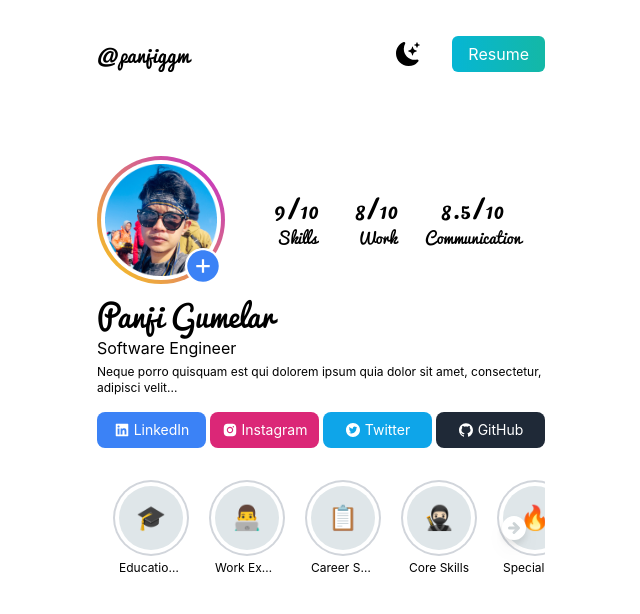
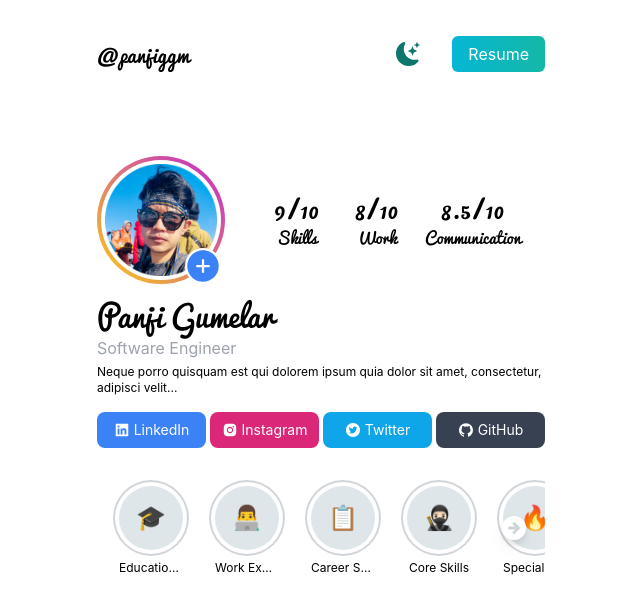
Before and after one commit to panjiggm/panjiggm, a React (Vite) app: page / in a window 1280 px wide. Shown: the top 614 px of the page, without its empty margins (319-959 px from the left). Built offline with nearby package versions, Linux system fonts and the light colour scheme; what tailwind-scroll-behavior would draw is missing.

Commit message:
setup dark mode

```diff
--- a/src/App.tsx
+++ b/src/App.tsx
@@ -1,7 +1,12 @@
 import Home from "./components";
+import GlobalContextProvider from "./context/GlobalContext";
 
 function App() {
-  return <Home />;
+  return (
+    <GlobalContextProvider>
+      <Home />
+    </GlobalContextProvider>
+  );
 }
 
 export default App;
--- a/src/components/Navbar.tsx
+++ b/src/components/Navbar.tsx
@@ -1,12 +1,19 @@
+import { useContext } from "react";
 import { BsFillMoonStarsFill } from "react-icons/bs";
+import { GlobalContext } from "../context/GlobalContext";
 
 const Navbar = () => {
+  const { darkMode, setDarkMode } = useContext(GlobalContext);
+
   return (
     <nav className="py-10 mb-12 flex justify-between">
-      <h1 className="text-xl font-pacifico">@panjiggm</h1>
+      <h1 className="text-xl font-pacifico dark:text-white">@panjiggm</h1>
       <ul className="flex items-center">
         <li>
-          <BsFillMoonStarsFill className="cursor-pointer text-2xl" />
+          <BsFillMoonStarsFill
+            className="cursor-pointer text-2xl text-teal-700 dark:text-yellow-500"
+            onClick={() => setDarkMode(!darkMode)}
+          />
         </li>
         <li>
           <a
--- a/src/components/Profile.tsx
+++ b/src/components/Profile.tsx
@@ -11,17 +11,17 @@ const Profile = () => {
     "flex items-center justify-center rounded-lg w-full text-white py-2 cursor-pointer";
 
   return (
-    <div>
+    <div className="dark:text-white">
       <div className="flex items-center">
         <div className="relative flex flex-col bg-gradient-to-tr from-yellow-400 to-fuchsia-600 p-1 rounded-full cursor-pointer">
-          <a className="bg-white p-1 rounded-full transform transition hover:-rotate-6">
+          <a className="bg-white p-1 rounded-full transform transition hover:-rotate-6 dark:bg-gray-900">
             <img
               src="../public/avatar.png"
               className="w-20 h-20 sm:w-28 sm:h-28"
               alt="avatar"
             />
           </a>
-          <button className="absolute bottom-0 right-1 bg-white rounded-full">
+          <button className="absolute bottom-0 right-1 bg-white rounded-full dark:bg-gray-900">
             <AiFillPlusCircle className="text-blue-500 hover:text-blue-600 text-2xl sm:text-4xl" />
           </button>
         </div>
@@ -41,7 +41,7 @@ const Profile = () => {
         </div>
       </div>
       <h2 className="pt-3 font-pacifico font-light text-3xl">Panji Gumelar</h2>
-      <h3 className="pt-1 text-md">Software Engineer</h3>
+      <h3 className="pt-1 text-md text-gray-400">Software Engineer</h3>
       <p className="pt-1 text-xs">
         Neque porro quisquam est qui dolorem ipsum quia dolor sit amet,
         consectetur, adipisci velit...
@@ -59,7 +59,7 @@ const Profile = () => {
           <AiFillTwitterCircle />
           <p className="pl-1 text-xs sm:text-sm">Twitter</p>
         </a>
-        <a className={`${BTN_SOCMED} bg-gray-800 hover:bg-gray-700`}>
+        <a className={`${BTN_SOCMED} bg-gray-700 hover:bg-gray-600`}>
           <AiFillGithub />
           <p className="pl-1 text-xs sm:text-sm">GitHub</p>
         </a>
--- a/src/components/Story.tsx
+++ b/src/components/Story.tsx
@@ -8,7 +8,7 @@ const Story = ({ title, avatar, color }: StoryProps) => {
   return (
     <div className="flex flex-col items-center space-y-1">
       <div className="p-0.5 bg-gray-300 rounded-full cursor-pointer">
-        <div className="p-1 bg-white rounded-full">
+        <div className="p-1 bg-white rounded-full dark:bg-gray-900">
           <div
             className="h-16 w-16 text-2xl rounded-full flex justify-center items-center"
             style={{ backgroundColor: color }}
@@ -18,7 +18,9 @@ const Story = ({ title, avatar, color }: StoryProps) => {
         </div>
       </div>
 
-      <p className="text-xs w-16 text-center truncate">{title}</p>
+      <p className="text-xs w-16 text-center truncate dark:text-white">
+        {title}
+      </p>
     </div>
   );
 };
--- a/src/components/index.tsx
+++ b/src/components/index.tsx
@@ -1,16 +1,22 @@
+import { useContext } from "react";
+import { GlobalContext } from "../context/GlobalContext";
 import Navbar from "./Navbar";
 import Profile from "./Profile";
 import Stories from "./Stories";
 
 const Home = () => {
+  const { darkMode } = useContext(GlobalContext);
+
   return (
-    <main className="bg-white px-4">
+    <div className={darkMode ? "dark" : ""}>
+      <main className="bg-white px-4 dark:bg-gray-900">
         <section className="min-h-screen container max-w-md mx-auto">
           <Navbar />
           <Profile />
           <Stories />
         </section>
       </main>
+    </div>
   );
 };
 
--- /dev/null
+++ b/src/context/GlobalContext.tsx
@@ -0,0 +1,30 @@
+import {
+  createContext,
+  Dispatch,
+  ReactNode,
+  SetStateAction,
+  useState,
+} from "react";
+
+type GlobalContextProviderProps = {
+  children: ReactNode;
+};
+
+type GlobalContexType = {
+  darkMode: boolean;
+  setDarkMode: Dispatch<SetStateAction<boolean>>;
+};
+
+export const GlobalContext = createContext({} as GlobalContexType);
+
+const GlobalContextProvider = ({ children }: GlobalContextProviderProps) => {
+  const [darkMode, setDarkMode] = useState<boolean>(false);
+
+  return (
+    <GlobalContext.Provider value={{ darkMode, setDarkMode }}>
+      {children}
+    </GlobalContext.Provider>
+  );
+};
+
+export default GlobalContextProvider;
--- a/tailwind.config.cjs
+++ b/tailwind.config.cjs
@@ -1,5 +1,6 @@
 /** @type {import('tailwindcss').Config} */
 module.exports = {
+  darkMode: "class",
   content: ["./index.html", "./src/**/*.{js,ts,jsx,tsx}"],
   theme: {
     extend: {
```
Lines whose indentation alone changed are shown as unchanged.
